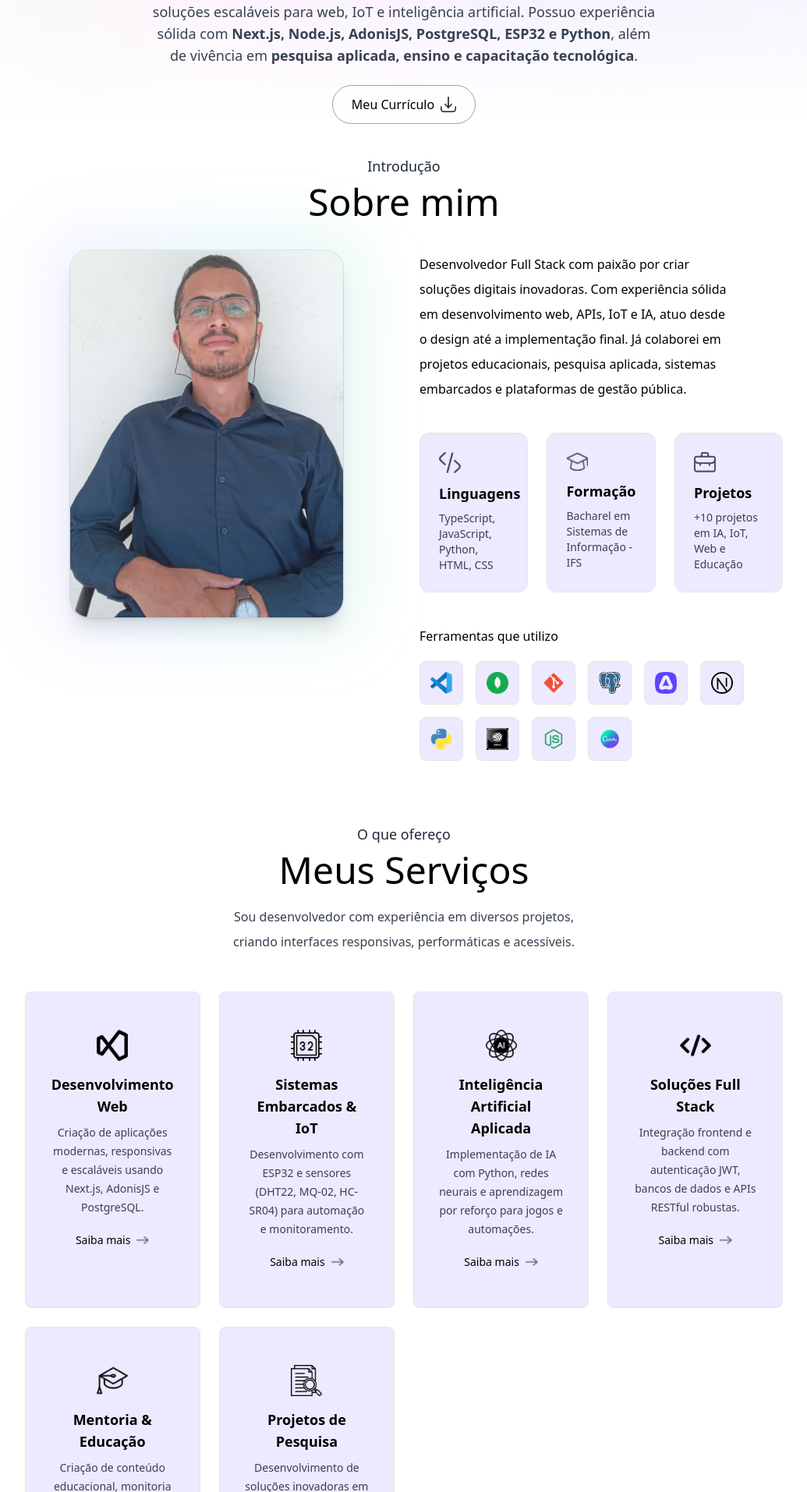
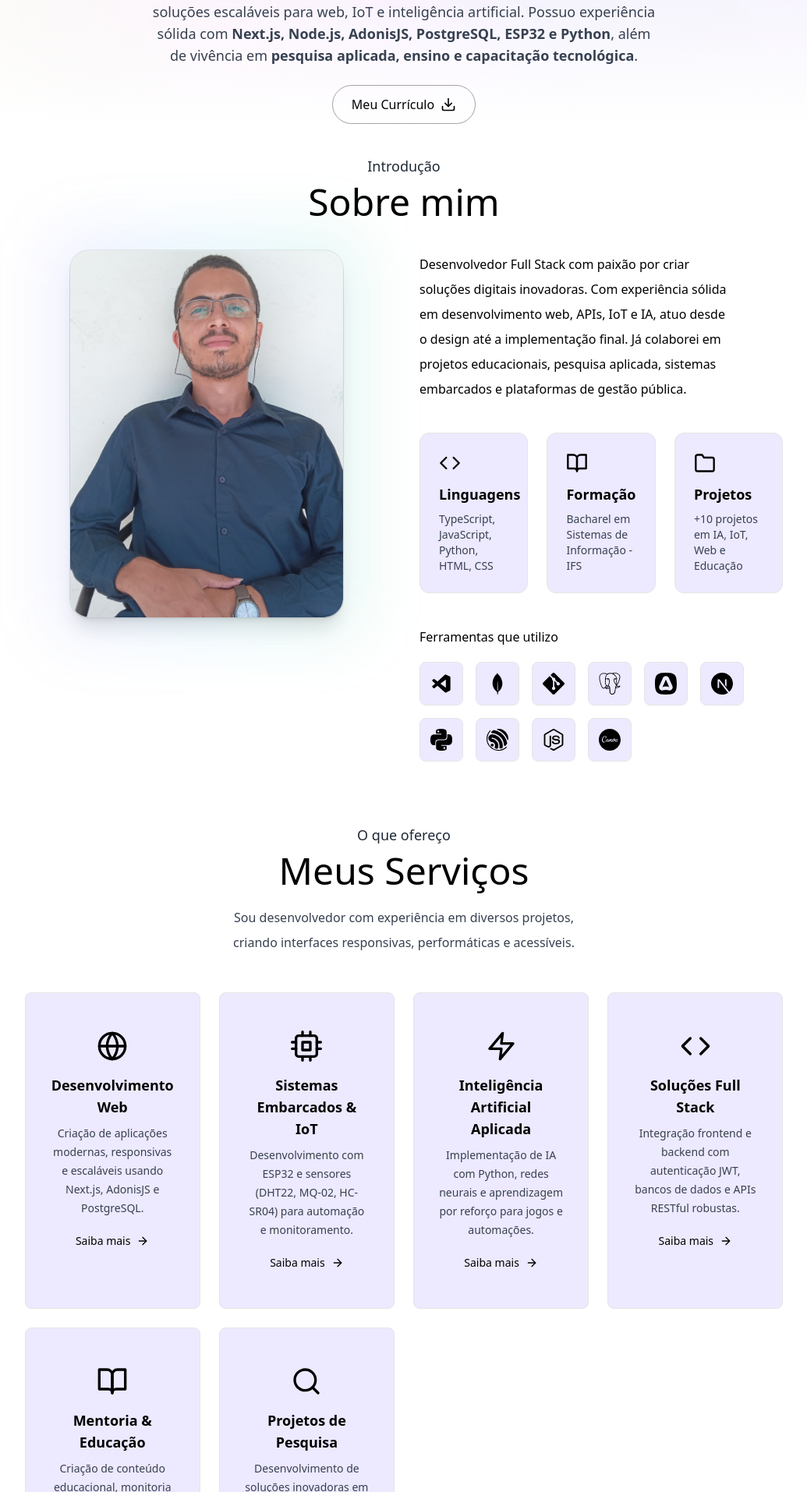
Before and after one commit to Jovinull/portfolio, a Next.js app: page / in a window 1280 px wide. Shown: the part 646-2560 px from the top of the page at 78% size, without its empty margins (122-1157 px from the left). Built offline with nearby package versions, Linux system fonts and the light colour scheme; no server answers; a web font is replaced by a local one.

Commit message:
feat: removendo assets desnecessários e adicionando react-icons

```diff
--- a/app/components/about/About.tsx
+++ b/app/components/about/About.tsx
@@ -71,7 +71,7 @@ export default function About() {
               className="grid max-w-2xl grid-cols-1 gap-6 sm:grid-cols-3"
               variants={staggerContainer(!!reduced, 0.06, 0.02)}
             >
-              {infoList.map(({ icon, iconDark, title, description }, index) => (
+              {infoList.map(({ Icon, title, description }, index) => (
                 <motion.li
                   key={`${title}-${index}`}
                   variants={fadeUp(!!reduced, { distance: 18 })}
@@ -79,18 +79,7 @@ export default function About() {
                   transition={{ type: 'spring', stiffness: 260, damping: 22 }}
                   className="border-theme hover-card rounded-xl border-[0.5px] p-6"
                 >
-                  <Image
-                    src={icon}
-                    alt=""
-                    aria-hidden="true"
-                    className="mb-3 w-7 transition-all duration-300 dark:hidden"
-                  />
-                  <Image
-                    src={iconDark}
-                    alt=""
-                    aria-hidden="true"
-                    className="mb-3 hidden w-7 transition-all duration-300 dark:block"
-                  />
+                  <Icon aria-hidden="true" className="text-theme mb-3 h-7 w-7" />
 
                   <h3 className="mb-2 text-lg font-semibold">{title}</h3>
                   <p className="text-theme-secondary text-sm">{description}</p>
@@ -109,7 +98,7 @@ export default function About() {
               className="flex flex-wrap items-center gap-4"
               variants={staggerContainer(!!reduced, 0.04, 0.02)}
             >
-              {toolsData.map((tool, index) => (
+              {toolsData.map(({ name, Icon }, index) => (
                 <motion.li
                   key={`tool-${index}`}
                   variants={fadeUp(!!reduced, { distance: 12 })}
@@ -117,7 +106,7 @@ export default function About() {
                   transition={{ type: 'spring', stiffness: 280, damping: 20 }}
                   className="border-theme hover-card flex aspect-square w-12 items-center justify-center rounded-lg border sm:w-14"
                 >
-                  <Image src={tool} alt="Ferramenta" className="w-5 sm:w-7" />
+                  <Icon aria-hidden="true" title={name} className="h-5 w-5 sm:h-7 sm:w-7" />
                 </motion.li>
               ))}
             </motion.ul>
--- a/app/components/buttons/ActionButtons.tsx
+++ b/app/components/buttons/ActionButtons.tsx
@@ -1,8 +1,10 @@
-import { assets } from '@/assets/assets';
 import BaseButton from './BaseButton';
-import Image from 'next/image';
+import { FiDownload } from 'react-icons/fi';
+import { useThemeStore } from '@/app/store/useThemeStore';
 
 export default function ActionButtons() {
+  const isDark = useThemeStore((s) => s.isDark);
+
   return (
     <div className="mt-6 flex flex-row items-center justify-center gap-4">
       <BaseButton
@@ -10,20 +12,10 @@ export default function ActionButtons() {
         download
         variant="theme"
         endIcon={
-          <>
-            <Image
-              src={assets.download_icon}
-              alt=""
-              aria-hidden="true"
-              className="h-5 w-5 dark:hidden"
-            />
-            <Image
-              src={assets.download_icon_dark}
-              alt=""
-              aria-hidden="true"
-              className="hidden h-5 w-5 dark:block"
-            />
-          </>
+          <FiDownload
+            aria-hidden="true"
+            className={isDark ? 'h-5 w-5 text-white' : 'h-5 w-5 text-black'}
+          />
         }
       >
         Meu Currículo
--- a/app/components/footer/Footer.tsx
+++ b/app/components/footer/Footer.tsx
@@ -4,6 +4,7 @@ import { useEffect, useState } from 'react';
 import Image from 'next/image';
 import Link from 'next/link';
 import { motion, useReducedMotion } from 'framer-motion';
+import { FiMail } from 'react-icons/fi';
 
 import { assets } from '@/assets/assets';
 import { fadeUp, staggerContainer } from '@/app/components/motion/variants';
@@ -37,7 +38,6 @@ export default function Footer({
   const year = new Date().getFullYear();
 
   const logoSrc = mounted && isDark ? assets.logo_dark : assets.logo;
-  const mailSrc = mounted && isDark ? assets.mail_icon_dark : assets.mail_icon;
 
   const ringClass = isDark ? 'focus-visible:ring-white/30' : 'focus-visible:ring-black/30';
 
@@ -71,7 +71,7 @@ export default function Footer({
             whileHover={reduced ? undefined : { y: -2 }}
             transition={{ type: 'spring', stiffness: 260, damping: 22 }}
           >
-            <Image src={mailSrc} alt="" aria-hidden="true" sizes="24px" className="h-auto w-6" />
+            <FiMail aria-hidden="true" className="h-6 w-6" />
 
             <a
               href={`mailto:${email}`}
--- a/app/components/header/Greeting.tsx
+++ b/app/components/header/Greeting.tsx
@@ -1,8 +1,7 @@
 'use client'
 
-import Image from 'next/image'
 import { motion, useReducedMotion } from 'framer-motion'
-import { assets } from '@/assets/assets'
+import { FaRegHandPaper } from 'react-icons/fa'
 import { fadeUp } from '@/app/components/motion/variants'
 
 export default function Greeting() {
@@ -35,7 +34,7 @@ export default function Greeting() {
               }
         }
       >
-        <Image src={assets.hand_icon} alt="" aria-hidden="true" className="w-6" />
+        <FaRegHandPaper aria-hidden="true" className="h-6 w-6" />
       </motion.span>
     </motion.h3>
   )
--- a/app/components/services/Services.tsx
+++ b/app/components/services/Services.tsx
@@ -1,9 +1,9 @@
 'use client';
 
-import Image from 'next/image';
 import { motion, useReducedMotion } from 'framer-motion';
-import { assets, serviceData } from '@/assets/assets';
-import type { ServiceItem } from '@/app/types/assets';
+import { FiArrowRight } from 'react-icons/fi';
+
+import { serviceData } from '@/assets/assets';
 import { fadeUp, staggerContainer } from '@/app/components/motion/variants';
 
 export default function Services() {
@@ -43,7 +43,7 @@ export default function Services() {
           className="grid gap-6 sm:grid-cols-1 md:grid-cols-2 lg:grid-cols-4"
           variants={staggerContainer(!!reduced, 0.06, 0.02)}
         >
-          {serviceData.map(({ icon, title, description, link }: ServiceItem, idx) => (
+          {serviceData.map(({ Icon, title, description, link }, idx) => (
             <motion.article
               key={`${title}-${idx}`}
               variants={fadeUp(!!reduced, { distance: 18 })}
@@ -52,7 +52,7 @@ export default function Services() {
               className="border-theme hover-card rounded-lg border px-8 py-12"
             >
               <div className="flex justify-center">
-                <Image src={icon} alt="" aria-hidden="true" width={40} height={40} />
+                <Icon aria-hidden="true" className="h-10 w-10" />
               </div>
 
               <h3 className="mt-4 text-center text-lg font-semibold">{title}</h3>
@@ -64,13 +64,9 @@ export default function Services() {
               <div className="mt-5 flex justify-center">
                 <a href={link} className="text-accent flex items-center gap-2 text-sm hover:underline">
                   Saiba mais
-                  <Image
-                    src={assets.right_arrow_bold}
-                    alt=""
+                  <FiArrowRight
                     aria-hidden="true"
-                    width={16}
-                    height={16}
-                    className="transition-transform duration-200 group-hover:translate-x-0.5"
+                    className="h-4 w-4 transition-transform duration-200 group-hover:translate-x-0.5"
                   />
                 </a>
               </div>
--- a/app/components/work/WorkCard.tsx
+++ b/app/components/work/WorkCard.tsx
@@ -2,7 +2,7 @@
 
 import Image, { type StaticImageData } from 'next/image';
 import { motion, useReducedMotion } from 'framer-motion';
-import { assets } from '@/assets/assets';
+import { FiSend } from 'react-icons/fi';
 import type { WorkCardProps } from '@/app/types/components/workCard';
 
 function resolveImageSrc(img: string | StaticImageData) {
@@ -50,7 +50,7 @@ export default function WorkCard({ project }: WorkCardProps) {
 
         <div className="shrink-0">
           <div className="flex aspect-square w-10 items-center justify-center rounded-full border border-black/70 bg-white/40 shadow-[2px_2px_0_rgba(0,0,0,0.75)] transition-all duration-200 group-hover:-translate-y-0.5 group-hover:bg-lime-300 dark:border-white/70 dark:bg-white/10 dark:shadow-[2px_2px_0_rgba(255,255,255,0.25)]">
-            <Image src={assets.send_icon} alt="" aria-hidden="true" width={20} height={20} />
+            <FiSend aria-hidden="true" className="h-5 w-5" />
           </div>
         </div>
       </div>
--- a/assets/assets.ts
+++ b/assets/assets.ts
@@ -1,101 +1,36 @@
-import { InfoItem, ServiceItem, WorkItem, Tools } from '@/app/types/assets';
+import type { WorkItem } from '@/app/types/assets';
 
 import user_image from './user-image.png';
-import code_icon from './code-icon.png';
-import code_icon_dark from './code-icon-dark.png';
-import edu_icon from './edu-icon.png';
-import edu_icon_dark from './edu-icon-dark.png';
-import project_icon from './project-icon.png';
-import project_icon_dark from './project-icon-dark.png';
-import vscode from './vscode.png';
-import postgresql from './postgresql.png';
-import adonisjs from './adonisjs.png';
-import nextjs from './nextjs.png';
-import python from './python.png';
-import nodejs from './nodejs.png';
-import canva from './canva.png';
-import esp32_chip from './esp32_chip.png';
-import git from './git.png';
-import mongodb from './mongodb.png';
-import right_arrow_white from './right-arrow-white.png';
 import logo from './logo.png';
 import logo_dark from './logo-dark.png';
-import mail_icon from './mail-icon.png';
-import mail_icon_dark from './mail-icon-dark.png';
 import profile_img from './profile-img.png';
-import download_icon from './download-icon.png';
-import download_icon_dark from './download-icon-dark.png';
-import hand_icon from './hand-icon.png';
 import header_bg_color from './header-bg-color.png';
-import moon_icon from './moon-icon.png';
-import sun_icon from './sun-icon.png';
-import arrow_icon from './arrow-icon.png';
-import arrow_icon_dark from './arrow-icon-dark.png';
-import menu_black from './menu-black.png';
-import menu_white from './menu-white.png';
-import close_black from './close-black.png';
-import close_white from './close-white.png';
-import right_arrow from './right-arrow.png';
-import send_icon from './send-icon.png';
-import right_arrow_bold from './right-arrow-bold.png';
-import right_arrow_bold_dark from './right-arrow-bold-dark.png';
-import edu_icon_service from './edu-icon-service.png';
-import code_icon_service from './code-icon-service.png';
-import ai_service from './ai-service.png';
-import embarcados_service from './embarcados-service.png';
-import web_icon_service from './web-icon-service.png';
-import research_icon_service from './research-icon-service.png';
 import footer_bg_color from './footer-bg-color.png';
 
+import type { IconType } from 'react-icons';
+import { FiBookOpen, FiCode, FiCpu, FiFolder, FiGlobe, FiSearch, FiZap } from 'react-icons/fi';
+import {
+  SiAdonisjs,
+  SiCanva,
+  SiEspressif,
+  SiGit,
+  SiMongodb,
+  SiNodedotjs,
+  SiNextdotjs,
+  SiPostgresql,
+  SiPython,
+} from 'react-icons/si';
+import { BiLogoVisualStudio } from 'react-icons/bi';
+
 // ========================
-// Assets
+// Assets (somente imagens)
 // ========================
 export const assets = {
   user_image,
-  code_icon,
-  code_icon_dark,
-  edu_icon,
-  edu_icon_dark,
-  project_icon,
-  project_icon_dark,
-  vscode,
-  postgresql,
-  adonisjs,
-  nextjs,
-  python,
-  nodejs,
-  esp32_chip,
-  canva,
-  git,
-  mongodb,
-  right_arrow_white,
   logo,
   logo_dark,
-  mail_icon,
-  mail_icon_dark,
   profile_img,
-  download_icon,
-  download_icon_dark,
-  hand_icon,
   header_bg_color,
-  moon_icon,
-  sun_icon,
-  arrow_icon,
-  arrow_icon_dark,
-  menu_black,
-  menu_white,
-  close_black,
-  close_white,
-  right_arrow,
-  send_icon,
-  right_arrow_bold,
-  right_arrow_bold_dark,
-  edu_icon_service,
-  code_icon_service,
-  ai_service,
-  embarcados_service,
-  web_icon_service,
-  research_icon_service,
   footer_bg_color,
 } as const;
 
@@ -150,44 +85,51 @@ export const workData: WorkItem[] = [
   },
 ];
 
-export const serviceData: ServiceItem[] = [
+export type ServiceCardItem = {
+  Icon: IconType;
+  title: string;
+  description: string;
+  link: string;
+};
+
+export const serviceData: ServiceCardItem[] = [
   {
-    icon: assets.web_icon_service,
+    Icon: FiGlobe,
     title: 'Desenvolvimento Web',
     description:
       'Criação de aplicações modernas, responsivas e escaláveis usando Next.js, AdonisJS e PostgreSQL.',
     link: '',
   },
   {
-    icon: assets.embarcados_service,
+    Icon: FiCpu,
     title: 'Sistemas Embarcados & IoT',
     description:
       'Desenvolvimento com ESP32 e sensores (DHT22, MQ-02, HC-SR04) para automação e monitoramento.',
     link: '',
   },
   {
-    icon: assets.ai_service,
+    Icon: FiZap,
     title: 'Inteligência Artificial Aplicada',
     description:
       'Implementação de IA com Python, redes neurais e aprendizagem por reforço para jogos e automações.',
     link: '',
   },
   {
-    icon: assets.code_icon_service,
+    Icon: FiCode,
     title: 'Soluções Full Stack',
     description:
       'Integração frontend e backend com autenticação JWT, bancos de dados e APIs RESTful robustas.',
     link: '',
   },
   {
-    icon: assets.edu_icon_service,
+    Icon: FiBookOpen,
     title: 'Mentoria & Educação',
     description:
       'Criação de conteúdo educacional, monitoria e capacitação tecnológica para inclusão e formação em TI.',
     link: '',
   },
   {
-    icon: assets.research_icon_service,
+    Icon: FiSearch,
     title: 'Projetos de Pesquisa',
     description:
       'Desenvolvimento de soluções inovadoras em IA, microeletrônica e educação com foco em impacto social.',
@@ -195,36 +137,47 @@ export const serviceData: ServiceItem[] = [
   },
 ];
 
-export const infoList: InfoItem[] = [
+// ========================
+// About (ícones via react-icons)
+// ========================
+export type InfoListItem = {
+  Icon: IconType;
+  title: string;
+  description: string;
+};
+
+export const infoList: InfoListItem[] = [
   {
-    icon: assets.code_icon,
-    iconDark: assets.code_icon_dark,
+    Icon: FiCode,
     title: 'Linguagens',
     description: 'TypeScript, JavaScript, Python, HTML, CSS',
   },
   {
-    icon: assets.edu_icon,
-    iconDark: assets.edu_icon_dark,
+    Icon: FiBookOpen,
     title: 'Formação',
     description: 'Bacharel em Sistemas de Informação - IFS',
   },
   {
-    icon: assets.project_icon,
-    iconDark: assets.project_icon_dark,
+    Icon: FiFolder,
     title: 'Projetos',
     description: '+10 projetos em IA, IoT, Web e Educação',
   },
 ];
 
-export const toolsData: Tools[] = [
-  vscode,
-  mongodb,
-  git,
-  postgresql,
-  adonisjs,
-  nextjs,
-  python,
-  esp32_chip,
-  nodejs,
-  canva,
+export type ToolItem = {
+  name: string;
+  Icon: IconType;
+};
+
+export const toolsData: ToolItem[] = [
+  { name: 'VS Code', Icon: BiLogoVisualStudio },
+  { name: 'MongoDB', Icon: SiMongodb },
+  { name: 'Git', Icon: SiGit },
+  { name: 'PostgreSQL', Icon: SiPostgresql },
+  { name: 'AdonisJS', Icon: SiAdonisjs },
+  { name: 'Next.js', Icon: SiNextdotjs },
+  { name: 'Python', Icon: SiPython },
+  { name: 'ESP32 (Espressif)', Icon: SiEspressif },
+  { name: 'Node.js', Icon: SiNodedotjs },
+  { name: 'Canva', Icon: SiCanva },
 ];
```
Also changed, not shown: app/components/buttons/MenuToggleButton.tsx (+3 -20 lines).
